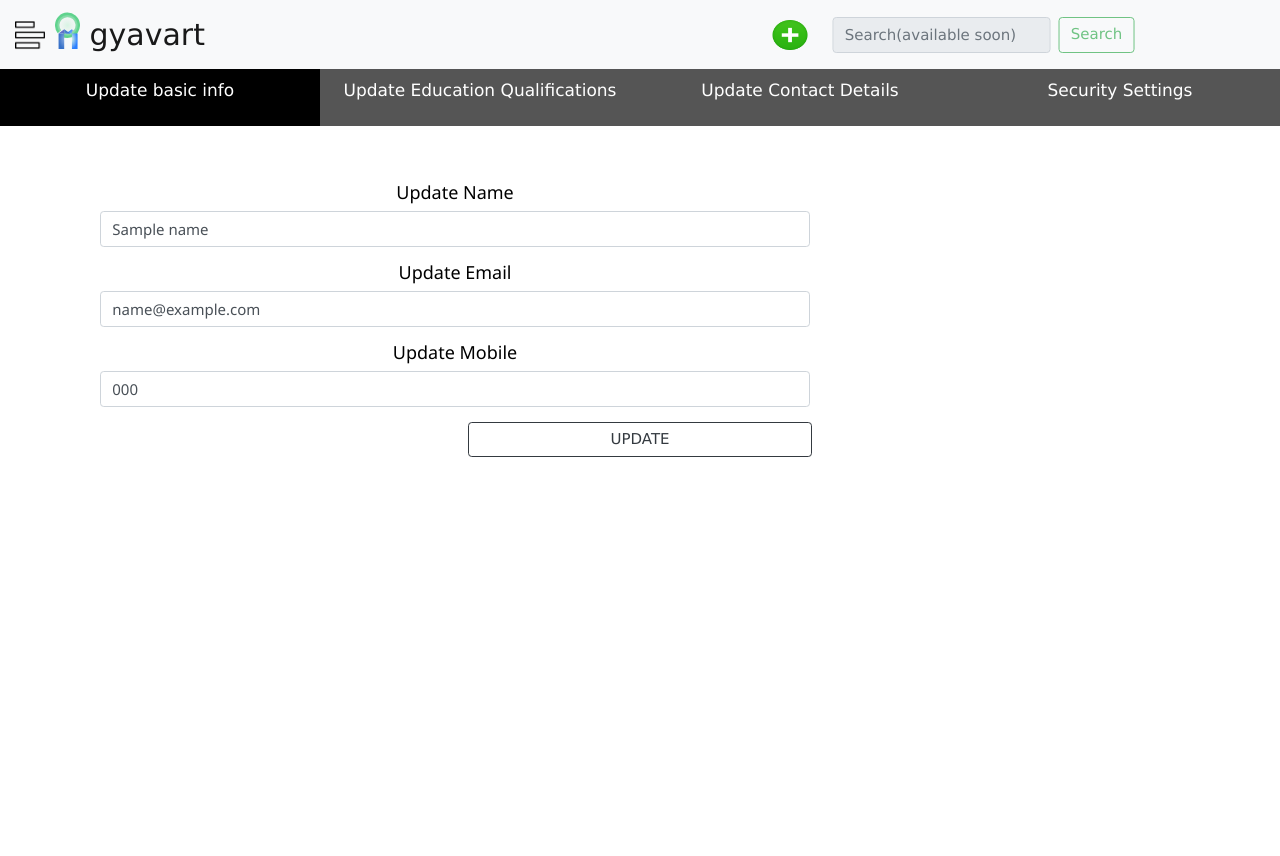
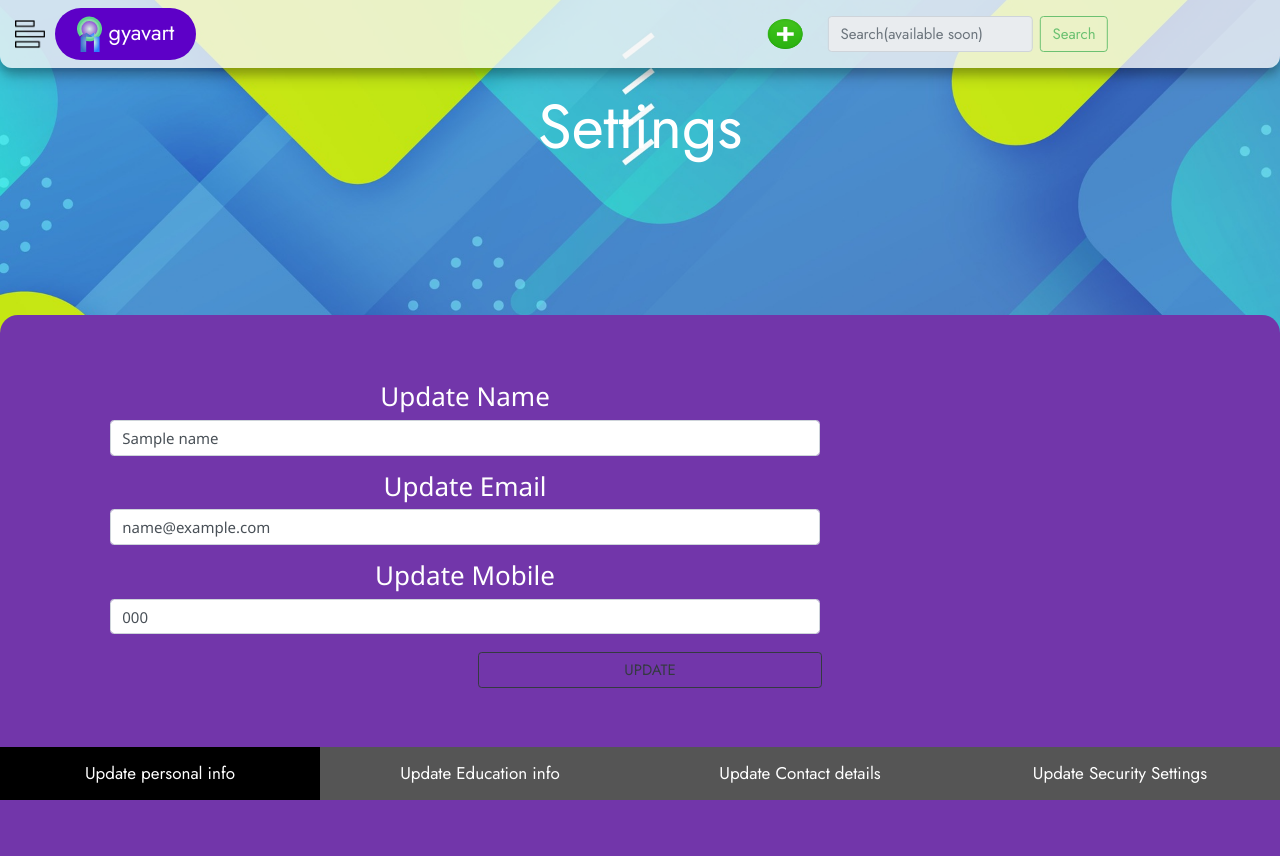
Before and after one commit to rajat-0206/Agyavart, a Django app: template templates/setting.html in a window 1280 px wide. After the commit the page ends 800 px from the top, so only its background shows below. Run offline with Django 3.2, Linux system fonts and the light colour scheme; the template is opened without the code that fills it: most values are stand-ins (such as "Sample title", 1, 10 or a date in 2020); some libraries are stand-ins or nearby versions.

Commit message:
update profile page view

```diff
--- a/static/styles/mainsetup.css
+++ b/static/styles/mainsetup.css
@@ -11,16 +11,13 @@ html{
 
 a{
     text-decoration: none;
+    transition:-0.3s ease
+}
+a:hover{
+    text-decoration: none;
+    color:white
 }
 
-a:hover{
-    text-decoration: none;
-    color:white;
-}
-
-a:focus{
-    text-decoration: none;
-}
 .menu-bar{
     background:transparent;
     border-radius: 12px;
@@ -28,12 +25,46 @@ a:focus{
     padding-top:4px;
     padding-bottom:4px
 }
+.menu-bar:hover{
+    background: #4949ff54;
+    box-shadow:0 8px 16px 0 #00000033,0 6px 20px 0 #00000030;
+}
+.menu-bar:focus{
+    background: #4949ff54;
+    box-shadow:0 8px 16px 0 #00000033,0 6px 20px 0 #00000030;
+}
+.profile-menu-bar{
+    background:transparent;
+    border-bottom-left-radius: 12px;
+    border-bottom-right-radius: 12px;
+    display: flex;
+    width:100%;
+    transition: 0.3s ease;
+}
+.profile-menu-bar:hover{
+    background: #f5f5f5cb;
+    box-shadow:0 8px 16px 0 #00000033,0 6px 10px 0 #00000030;
+}
+.profile-menu-bar:focus{
+    background: #f5f5f5ff;
+    box-shadow:0 8px 16px 0 #00000033,0 6px 10px 0 #00000030;
+}
+.side-pill{
+    background: #0a996986;
+    color:white;
+    border-top-right-radius: 8px;
+    border-bottom-right-radius: 8px;
+}
+.side-pill:hover{
+    background: #0a9969;
+}
 .menu-button{
     border-radius:12px;
     background:transparent;
     box-shadow:0 8px 16px 0 #00000033,0 6px 20px 0 #00000030;
     transition: 0.3s ease
 }
+
 .menu-button:focus{
     background:#adadff;
     box-shadow:0 0 0 0 #00000000;
@@ -46,16 +77,14 @@ a:focus{
     color:white;
     font-size: 24px;
     padding: 18px 36px 18px 36px;
-    background-color: #4c069c;
+    background-color: #5d00c7;
     transition: 0.5s ease;
 }
 .button-block:hover{
     outline: none;
     font-size: 28px;
-    color:white;
 }
 .button-block:focus{
-    outline:none;
     background-color: #7f22e9a4;
     font-size: 26px;
 }
@@ -114,12 +143,12 @@ a:focus{
     color:white;
     font-size: 22px;
     padding: 8px 22px 8px 22px;
-    background-color: #4c069c;
+    background-color: #5d00c7;
     transition: 0.5s ease;
 }
 .button-chip:hover{
     padding: 8px 42px 8px 42px;
-    background-color: #6206ca;
+    background-color: #5a00c0;
     box-shadow:0 8px 16px 0 #00000033,0 6px 20px 0 #00000030;
 }
 .button-chip:focus{
@@ -167,7 +196,11 @@ a:focus{
 }
 .normal-text{
     font-size: 32px;
-    color:#ffffff
+    color:black
+}
+.normal-text-sub{
+    font-size: 24px;
+    color:white
 }
 .work-box{
     margin-top: 28px;
--- a/static/styles/profile.css
+++ b/static/styles/profile.css
@@ -110,6 +110,7 @@ color:white;}
 }
 
 .name {
+	padding-top: 20px;
 	position: absolute;
 	left:340px;
 }
@@ -120,37 +121,47 @@ color:white;}
 body, html {
   height: 100%;
   margin: 0;
-  font-family: Arial;
+  font-family: 'Jost', sans-serif;
 }
 
 /* Style tab links */
 .tablink {
+	outline: none;
   background-color: #555;
   color: white;
   float: left;
-  border: none;
-  outline: none;
+  border: 0px;
   cursor: pointer;
   padding: 14px 16px;
   font-size: 17px;
   width: 25%;
+  transition: 0.3s ease;
 }
 
 .tablink:hover {
   background-color: #777;
 }
-
+.tablink:focus{
+	outline:none;
+	font-size: 15px;
+}
 /* Style the tab content (and add height:100% for full page content) */
 .tabcontent {
   color: white;
   display: none;
-  padding: 100px 20px;
+  padding: 40px 0px 80px 20px;
+  border-top-left-radius: 18px;
+  border-top-right-radius:18px;
+  margin-top: 22px;
+  margin-bottom: 0;
+  font-size: 24px;
+  bottom:0;
 }
 
-#Home {background-color: #fff;}
-#News {background-color: #fff;}
-#Contact {background-color: #fff;}
-#About {background-color: #fff;}
+#Home {background-color: #7236aa;}
+#News {background-color: #7236aa;}
+#Contact {background-color: #7236aa;}
+#About {background-color: #7236aa;}
 
 
 .content {
@@ -158,11 +169,13 @@ body, html {
 	width: 100%;
 }
 .table {
-	margin-left: 30px;
-
+	margin-left: 0px;
+	bottom:0px;
+	color:white
 }
 .secondname {
 	display: none;
+	margin-bottom: 44px;
 }
 
 .cover .blck {
--- a/templates/profile.html
+++ b/templates/profile.html
@@ -8,8 +8,7 @@
   {% endblock %}
 	<!-- CSS only -->
 <link rel="icon" href="{% static 'images/rmailLogoConcept.svg' %}">
-<meta content=’width=device-width, initial-scale=1.0, maximum-scale=1.0, user-scalable=0′ name=’viewport’ />
-<meta name="viewport" content="width=device-width, initial-scale=1.0">
+<meta content="width=device-width, initial-scale=1.0, maximum-scale=1.0, user-scalable=0" name="viewport" />
 <link rel="stylesheet" href="https://cdnjs.cloudflare.com/ajax/libs/font-awesome/4.7.0/css/font-awesome.min.css">
 <link rel="stylesheet" href="https://stackpath.bootstrapcdn.com/bootstrap/4.5.0/css/bootstrap.min.css" integrity="sha384-9aIt2nRpC12Uk9gS9baDl411NQApFmC26EwAOH8WgZl5MYYxFfc+NcPb1dKGj7Sk" crossorigin="anonymous">
 <link rel="stylesheet" href="https://cdnjs.cloudflare.com/ajax/libs/font-awesome/4.7.0/css/font-awesome.min.css">
@@ -20,14 +19,32 @@
 <link rel="stylesheet" type="text/css" href="{% static '/styles/profile.css' %}">
 <link rel="stylesheet" href="{% static '/styles/fmt.css' %}">
 <link rel="stylesheet" href="{% static '/styles/mainsetup.css' %}">
-<link rel="stylesheet" href="{% static '/styles/side_nav.css' %}">
+<link href="https://fonts.googleapis.com/css2?family=Jost" rel="stylesheet">
+<style>
+  a{
+	text-decoration: none;
+	color:white;
+    transition:0.3s ease
+}
+
+a:hover{
+    text-decoration: none;
+    color:#2196f3;
+}
+
+a:focus{
+    text-decoration: none;
+    color:#2195f38c;
+}
+
+</style>
 </head>
-<body>
+<body style="font-family: Jost, sans-serif;">
 <!--top nav bar -->
 
-<nav class="navbar fixed-top navbar-expand-lg navbar-light bg-light">
+<nav class="navbar fixed-top navbar-expand-lg navbar-light profile-menu-bar">
 	<img src="{% static 'images/graphic.png' %}" class ="imag" width="30" height="30" class="d-inline-block align-top" alt="" style="margin-right: 10px; cursor: pointer;" onclick="openNav()">
-   <a class="navbar-brand" href="rmail.html" style="font-size: 30px;">
+   <a class="button-chip navbar-brand" href="rmail.html" style="font-size: 22px;color:white">
     <img src="{% static 'images/rmailLogoConcept.svg' %}" width="25" class="align-top" alt="Rmail Logo">
       gyavart
     </a>
@@ -111,9 +128,8 @@
 <div class="cover">
 	<div class ="blck">
 	<button type="button" class="btn btn-primary" data-toggle="modal" data-target="#coverModal">
-  		Change Cover Image
+  		Edit Cover
 	</button>
-</form>
 	</div>
 	<img src="{{curl}}" width="100%" height ="250px" alt="">
 </div>
@@ -123,60 +139,48 @@
     <div class="overlay" data-toggle="modal" data-target="#exampleModal">Change</div>
 	</div>
 	<div class="name">
-		<h1>{{Name }}</h1>
-    <h3>@{{ username}}</h3>
+		<h1 style="font-size: 64px;font-family: Jost,sans-serif;">{{Name }}</h1>
+    <h3 style="font-size: 26px;font-family: Jost,sans-serif;">@{{ username}}</h3>
 	</div>
 </div>
 
 	<div class="secondname">
-		<h1>{{Name }}</h1>
-    <h3>@{{ username}}</h3>	</div>
+		<h1 style="font-size: 46px;font-family: Jost,sans-serif;">{{Name }}</h1>
+    <h3 style="font-size: 22px;font-family: Jost,sans-serif;">@{{ username}}</h3>	</div>
 
-
-<button class="tablink" onclick="openPage('Home', this, '#5DADE2 ')" id="defaultOpen">Basic Details</button>
-<button class="tablink" onclick="openPage('News', this, '#5DADE2 ')">Educational Details</button>
-<button class="tablink" onclick="openPage('Contact', this, '#5DADE2 ')">Contact Details</button>
-<button class="tablink" onclick="openPage('About', this, '#5DADE2 ')">Feature Photos</button>
-<div id="Home" class="tabcontent">
-	<center>
-<table class="table table-borderless">
+<div id="Home" class="tabcontent fmt-animate-bottom">
+<table class="table table-borderless fmt-animate-left">
   <tbody>
     <tr>
-      <td ><i class="fa fa-user-circle-o" style="font-size:20px"></i>&nbsp;&nbsp;<strong>Name</strong></td>
-      <td>{{ Name }}</td>
+      <td><i class="fa fa-envelope" ></i>&nbsp;&nbsp;Email</td>
+      <td><a href="mailto:{{ Email }}">{{ Email }}</a></td>
     </tr>
     <tr>
-      <td><i class="fa fa-envelope" style="font-size:20px"></i>&nbsp;&nbsp;<strong>Email</strong></td>
-      <td>{{ Email }}</td>
-    </tr>
-    <tr>
-
-      <td><i class="fa fa-id-card-o" style="font-size:20px"></i>&nbsp;&nbsp;<strong>Date of Birth</strong></td>
+      <td><i class="fa fa-id-card-o" ></i>&nbsp;&nbsp;Birthday</td>
       <td>{{ DOB }}</td>
     </tr>
     <tr>
-      <td><i class="fa fa-group" style="font-size:20px"></i>&nbsp;&nbsp;<strong>Gender</strong></td>
+      <td><i class="fa fa-group" ></i>&nbsp;&nbsp;Gender</td>
       <td>{{ Gender }}</td>
     </tr>
   </tbody>
 </table>
-</center>
 </div>
 
-<div id="News" class="tabcontent">
+<div id="News" class="tabcontent fmt-animate-bottom ">
 	<center>
-<table class="table table-borderless">
+<table class="table table-borderless fmt-animate-left">
   <tbody>
     <tr>
-      <td ><i class="fa fa-pencil" style="font-size:20px"></i>&nbsp;&nbsp;<strong>School</strong></td>
+      <td ><i class="fa fa-pencil" ></i>&nbsp;&nbsp;School</td>
       <td>{{school }}</td>
     </tr>
     <tr>
-      <td><i class="fa fa-graduation-cap" style="font-size:20px"></i>&nbsp;&nbsp;<strong>College</strong></td>
+      <td><i class="fa fa-graduation-cap" ></i>&nbsp;&nbsp;College</td>
       <td>{{college }}</td>
     </tr>
         <tr>
-      <td><i class="fa fa-institution" style="font-size:20px;"></i>&nbsp;&nbsp;<strong>Higher Education</strong></td>
+      <td><i class="fa fa-institution" ></i>&nbsp;&nbsp;Higher Education</td>
       <td>{{higher }}</td>
     </tr>
   </tbody>
@@ -184,33 +188,38 @@
 </center>
 </div>
 
-<div id="Contact" class="tabcontent">
+<div id="Contact" class="tabcontent fmt-animate-bottom " >
 	<center>
-<table class="table table-borderless">
+<table class="table table-borderless fmt-animate-left">
   <tbody>
     <tr>
-      <td ><i class="fa fa-facebook-official" style="font-size:20px;color:rgb(59,89,152);"></i><strong>&nbsp;&nbsp;Facebook</strong> </td>
-      <td><a href="https://www.facebook.com/{{fb}}">https://www.facebook.com/{{fb}}</a></td>
+      <td ><i class="fa fa-facebook-official"></i> </td>
+      <td><a href="https://www.facebook.com/{{fb}}">@{{fb}}</a></td>
     </tr>
     <tr>
-      <td><i class="fa fa-instagram" style="font-size:20px;color:#3f729b;"></i>&nbsp;&nbsp;<strong>Instagram</strong></td>
-      <td><a href=" https://www.instagram.com/{{insta}}"> https://www.instagram.com/{{insta}}</a></td>
+      <td><i class="fa fa-instagram" style="font-size:28px;color:#3f729b;"></i></td>
+      <td><a href="https://www.instagram.com/{{insta}}">@{{insta}}</a></td>
     </tr>
         <tr>
-      <td><i class="fa fa-twitter" style="font-size:20px;color:#38A1F3;"></i><strong>&nbsp;&nbsp;Twitter</strong></td>
-      <td><a href="https://www.twitter.com/{{twitter}}">https://www.twitter.com/{{twitter}}</td>
+      <td><i class="fa fa-twitter" style="font-size:28px;color:#38A1F3;"></i></td>
+      <td><a href="https://www.twitter.com/{{twitter}}">@{{twitter}}</td>
     </tr>
         <tr>
-      <td><strong>Tik Tok</strong></td>
+      <td>Tik Tok</td>
       <td>@{{tok}}</td>
     </tr>
   </tbody>
 </table>
 </center></div>
-
-<div id="About" class="tabcontent">
+<div id="About" class="tabcontent fmt-bottom fmt-animate-bottom ">
   <h3>About</h3>
   <p>Who we are and what we do.</p>
+</div>
+<div class="fmt-bottom fmt-shadow" style="z-index: 3;">
+<button class="tablink"  onclick="openPage('Home', this, '#7236aa ')" id="defaultOpen">Personal Detail</button>
+<button class="tablink" style="outline: none;" onclick="openPage('News', this, '#7236aa ')">Ed-Alma Mater</button>
+<button class="tablink" style="outline: none;" onclick="openPage('Contact', this, '#7236aa ')">Get connected</button>
+<button class="tablink" style="outline: none;" onclick="openPage('About', this, '#7236aa ')">Feature Photos</button>
 </div>
 
 
--- a/templates/rmail.html
+++ b/templates/rmail.html
@@ -7,7 +7,7 @@
 Agyavart
 </title>
 {% endblock %}
-<meta name="viewport" content="width=device-width, initial-scale=1.0">
+<meta content="width=device-width, initial-scale=1.0, maximum-scale=1.0, user-scalable=0" name="viewport" />
 <meta name="theme-color" content="#498dcc">
 	<!-- CSS only -->
 <link rel="stylesheet" href="https://stackpath.bootstrapcdn.com/bootstrap/4.5.0/css/bootstrap.min.css" integrity="sha384-9aIt2nRpC12Uk9gS9baDl411NQApFmC26EwAOH8WgZl5MYYxFfc+NcPb1dKGj7Sk" crossorigin="anonymous">
--- a/templates/setting.html
+++ b/templates/setting.html
@@ -15,55 +15,34 @@
 <meta name="viewport" content="width=device-width, initial-scale=1.0">
 <link rel="stylesheet" href="https://stackpath.bootstrapcdn.com/bootstrap/4.5.0/css/bootstrap.min.css" integrity="sha384-9aIt2nRpC12Uk9gS9baDl411NQApFmC26EwAOH8WgZl5MYYxFfc+NcPb1dKGj7Sk" crossorigin="anonymous">
 <link rel="stylesheet" href="https://cdnjs.cloudflare.com/ajax/libs/font-awesome/4.7.0/css/font-awesome.min.css">
-
+<link rel="stylesheet" href="{% static '/styles/fmt.css' %}">
+<link rel="stylesheet" href="{% static '/styles/mainsetup.css' %}">
+<link href="https://fonts.googleapis.com/css2?family=Jost" rel="stylesheet">
 <!-- JS, Popper.js, and jQuery -->
 <script src="https://code.jquery.com/jquery-3.5.1.slim.min.js" integrity="sha384-DfXdz2htPH0lsSSs5nCTpuj/zy4C+OGpamoFVy38MVBnE+IbbVYUew+OrCXaRkfj" crossorigin="anonymous"></script>
 <script src="https://cdn.jsdelivr.net/npm/popper.js@1.16.0/dist/umd/popper.min.js" integrity="sha384-Q6E9RHvbIyZFJoft+2mJbHaEWldlvI9IOYy5n3zV9zzTtmI3UksdQRVvoxMfooAo" crossorigin="anonymous"></script>
 <script src="https://stackpath.bootstrapcdn.com/bootstrap/4.5.0/js/bootstrap.min.js" integrity="sha384-OgVRvuATP1z7JjHLkuOU7Xw704+h835Lr+6QL9UvYjZE3Ipu6Tp75j7Bh/kR0JKI" crossorigin="anonymous"></script>
 <link rel="stylesheet" type="text/css" href="{% static '/styles/profile.css' %}">
-<link rel="stylesheet" href="/static/styles/fmt.css">
-<link rel="stylesheet" href="/static/styles/mainsetup.css">
-<link rel="stylesheet" href="/static/styles/side_nav.css">
 <style type="text/css">
   /* Set height of body and the document to 100% to enable "full page tabs" */
 body, html {
-  height: 70%;
-  margin-top:50px;
-  font-family: Arial;
-  color: blue;
+  font-family: 'Jost', sans-serif;
+    background-image: url("/static/images/hero_bg_1.jpg");
+    background-size: cover;
+    background-repeat: no-repeat;
+    background-attachment: fixed;
+    background-position-x: 25%;
+    background-position-y: 50%;
+    color:white
+}
+label{
+  color: white;
+  font-size:26px
 }
 
-label{
-  color: black;
-}
-
-/* Style tab links */
-.tablink {
-  background-color: #555;
-  color: white;
-  float: left;
-  border: none;
-  outline: none;
-  cursor: pointer;
-  height: 70px;
-  padding: 14px 16px;
-  font-size: 17px;
-  width: 25%;
-}
-
-.tablink:hover {
-  background-color: #777;
-}
-
-/* Style the tab content (and add height:100% for full page content) */
-.tabcontent {
-  color: white;
-  display: none;
-  padding: 100px 20px;
-  height: 100%;
-}
 h2{
   text-align: center;
+  color:white
 }
 * {box-sizing: border-box}
 .cancelbtn , .deletebtn{
@@ -176,15 +155,16 @@ hr {
 </div>
 
 
-<div>
-<center><h2>USER SETTINGS</h2></center>
+<div class="sub-catch-line fmt-center" style="position: relative; top:80px">
+Settings
 </div>
-<button class="tablink" onclick="openPage('Home', this, 'black')" id="defaultOpen">Update basic info</button>
-<button class="tablink" onclick="openPage('News', this, 'black')" >Update Education Qualifications</button>
-<button class="tablink" onclick="openPage('Contact', this, 'black')">Update Contact Details</button>
-<button class="tablink" onclick="openPage('About', this, 'black')">Security Settings</button>
-
-<div id="Home" class="tabcontent">
+<div class="fmt-bottom" style="z-index: 3;">
+  <button class="tablink" onclick="openPage('Home', this, 'black')" id="defaultOpen">Update personal info</button>
+  <button class="tablink" onclick="openPage('News', this, 'black')" >Update Education info</button>
+  <button class="tablink" onclick="openPage('Contact', this, 'black')">Update Contact details</button>
+  <button class="tablink" onclick="openPage('About', this, 'black')">Update Security Settings</button>
+  </div>
+<div id="Home" class="fmt-bottom tabcontent" style="padding-bottom: 96px;">
   <div class="tite" >
 </div>
 <div class="container center_div">
@@ -213,8 +193,7 @@ hr {
 </div>
 </div>
 </div>
-
-<div id="News" class="tabcontent">
+<div id="News" class="tabcontent fmt-bottom " style="padding-bottom: 96px;">
   <div class="container center_div">
   <div class="content_center">
 <form method="POST" action="detupt">
@@ -241,7 +220,7 @@ hr {
 </div>
 </div>
 
-<div id="Contact" class="tabcontent">
+<div id="Contact" class="tabcontent fmt-bottom ">
   <div class="container center_div">
   <div class="content_center">
 <form method="POST" action="detupt">
@@ -292,7 +271,7 @@ hr {
 </div>
 </div>
 
-<div id="About" class="tabcontent">
+<div id="About" class="tabcontent fmt-bottom" style="padding-bottom: 96px;">
   <div class="container center_div">
   <div class="content_center">
   <h5>
@@ -309,7 +288,6 @@ hr {
 
   <center><button type="" class="btn btn-outline-dark" id = "cngpass" style="width: 25%;" onclick="changepass()" >CHANGE PASSWORD</button></center>
 <center><h2 style="font-family: cursive; color: black;">OR</h2></center>
-
 
 
     <!-- <button type="button" class="btn btn-danger" style="  position : absolute; width:100%; left: 50%;">Delete My Account</button> -->
```
Lines whose indentation alone changed are shown as unchanged.
